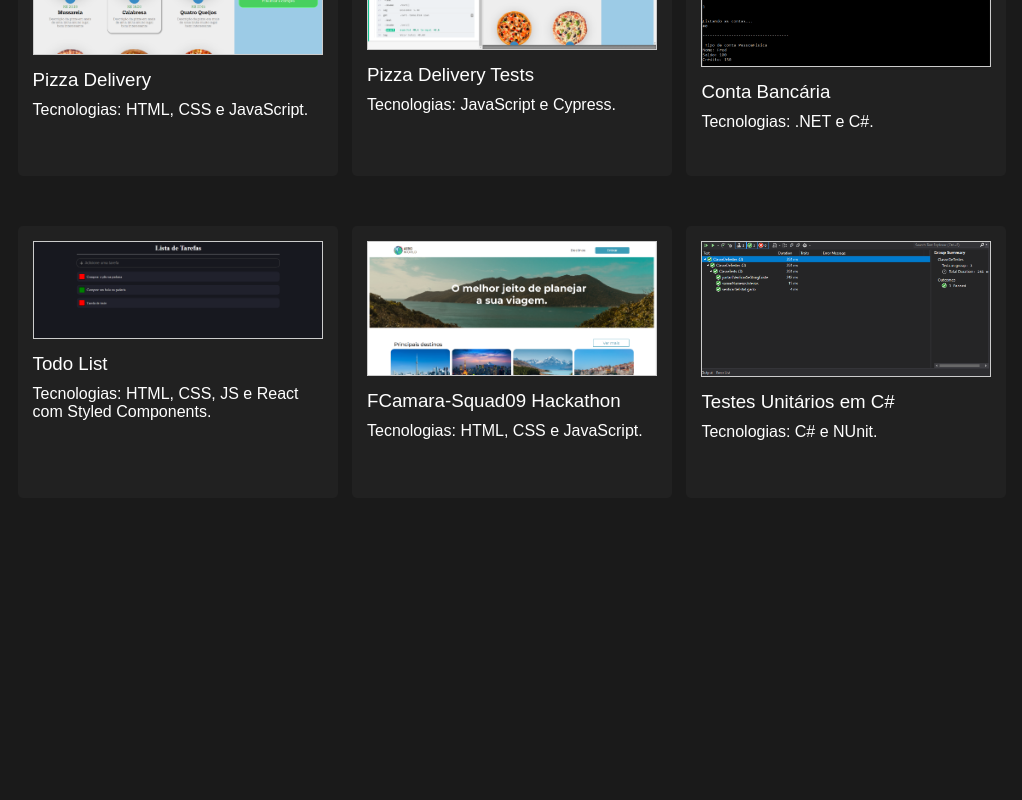
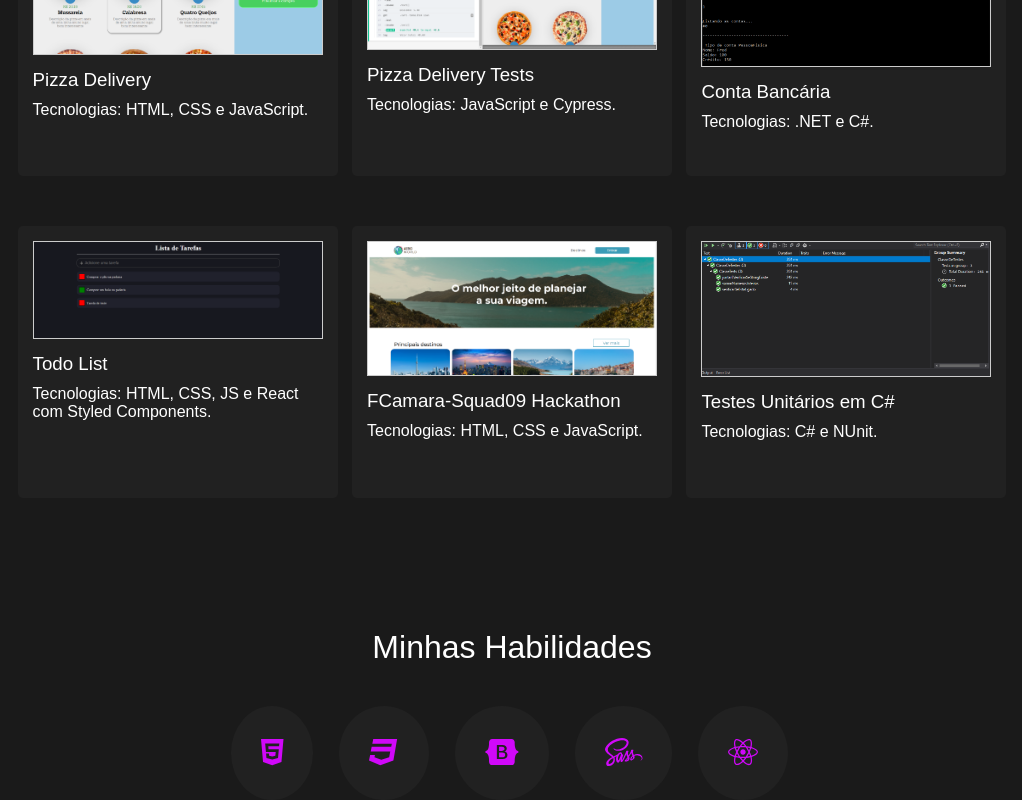
Before and after one commit to FredVieira7/portifolio, a React (Create React App) app: page / in a window 1280 px wide. Shown: the part 1510-2310 px from the top of the page, without its empty margins (128-1150 px from the left). Before the commit the page ends 2058 px from the top, so only its background shows below. Built offline with nearby package versions, Linux system fonts and the light colour scheme.

Commit message:
Adicionando secao habilidades

```diff
--- a/src/App.js
+++ b/src/App.js
@@ -1,10 +1,10 @@
 import React, { useState } from 'react';
-import styled from 'styled-components';
 import '../src/styles/style.css';
 import Header from './components/header/header';
 import About from './components/about/about';
 import AboutIcons from './components/about-icons/about-icons';
 import Projects from './components/projects/projects';
+import Skills from './components/skills/skills';
 
 
 const App = () => {
@@ -14,6 +14,7 @@ const App = () => {
       <About></About>
       <AboutIcons></AboutIcons>
       <Projects></Projects>
+      <Skills></Skills>
 
     </>
   );
--- a/src/components/about-icons/about-icons.js
+++ b/src/components/about-icons/about-icons.js
@@ -3,7 +3,6 @@ import styled from "styled-components";
 import "../../styles/style.css";
 
 import { FontAwesomeIcon } from "@fortawesome/react-fontawesome";
-import { library } from '@fortawesome/fontawesome-svg-core'
 import { faEnvelope, faGrinBeam } from "@fortawesome/free-regular-svg-icons";
 import { faGithub } from "@fortawesome/free-brands-svg-icons";
 
@@ -51,7 +50,6 @@ const AboutIconsTitle = styled.h4`
 
 const AboutIconsDesc = styled.h4`
     color: #ccc;
-    text-align: center;
 `;
 
 const AboutIconsDescLink = styled.a`
--- /dev/null
+++ b/src/components/skills/skills.js
@@ -0,0 +1,81 @@
+import React, {useState} from "react";
+import styled from "styled-components";
+import "../../styles/style.css";
+
+import { FontAwesomeIcon } from "@fortawesome/react-fontawesome";
+import { faHtml5, faCss3, faBootstrap, faSass, faReact} from "@fortawesome/free-brands-svg-icons";
+
+
+const Container = styled.div`
+    width: 65rem;
+    max-width: 100%;
+    max-width: 40rem;
+    margin: 0px auto;
+    padding: 0px 2%;
+    margin-top: 50rem;
+    margin-bottom: 5rem;
+`;
+
+const SkillsTitle = styled.h1`
+    color: white;
+    text-align: center;
+    margin: 0 auto;
+    margin-bottom: 40px;
+`;
+
+const SkillsContainer = styled.section`
+    display: flex;
+    justify-content: space-around;
+`;
+
+const SkillsBody = styled.div`
+    max-width: 100%;
+    width: 100%;
+`;
+
+const SkillsIcon = styled.i`
+    border-radius: 100%;
+    padding: 30px;
+    font-size: 30px;
+    display: inline-block;
+    background-color: #212121;
+    color: #D008F9;
+    transition: ease-in .3s;
+    margin: 0px 13px;
+
+    &:hover {
+        transform: scale(1.1);
+    }
+`;
+
+
+const Skills = () => {
+    return(
+        <>
+            <Container>
+                <SkillsTitle>Minhas Habilidades</SkillsTitle>
+                <SkillsContainer>
+                    <SkillsBody>
+                        <SkillsIcon>
+                            <FontAwesomeIcon size="1x" icon={faHtml5}></FontAwesomeIcon>
+                        </SkillsIcon>
+                        <SkillsIcon>
+                            <FontAwesomeIcon size="1x" icon={faCss3}></FontAwesomeIcon>
+                        </SkillsIcon>
+                        <SkillsIcon>
+                            <FontAwesomeIcon size="1x" icon={faBootstrap}></FontAwesomeIcon>
+                        </SkillsIcon>
+                        <SkillsIcon>
+                            <FontAwesomeIcon size="1x" icon={faSass}></FontAwesomeIcon>
+                        </SkillsIcon>
+                        <SkillsIcon>
+                            <FontAwesomeIcon size="1x" icon={faReact}></FontAwesomeIcon>
+                        </SkillsIcon>
+                    </SkillsBody>
+                </SkillsContainer>
+            </Container>
+        </>
+    );
+}
+
+export default Skills;
```
